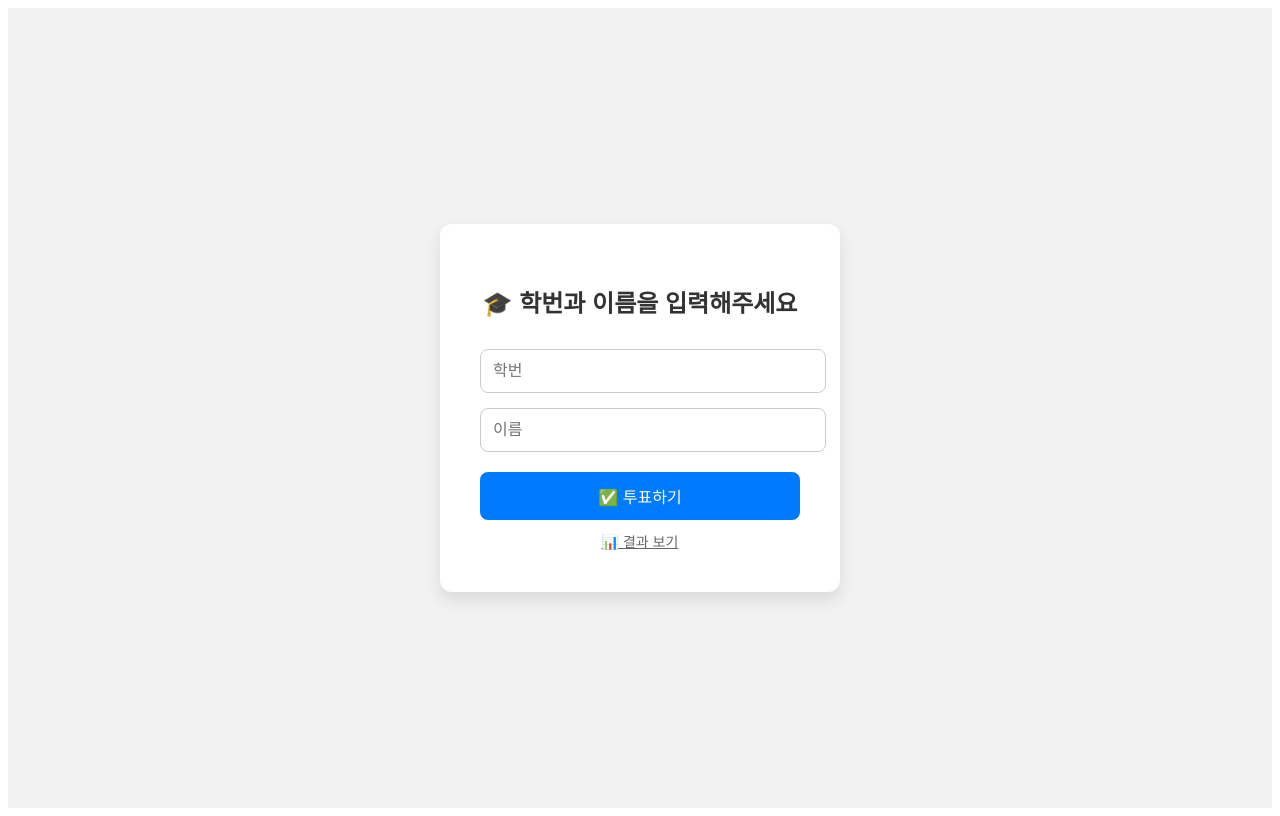
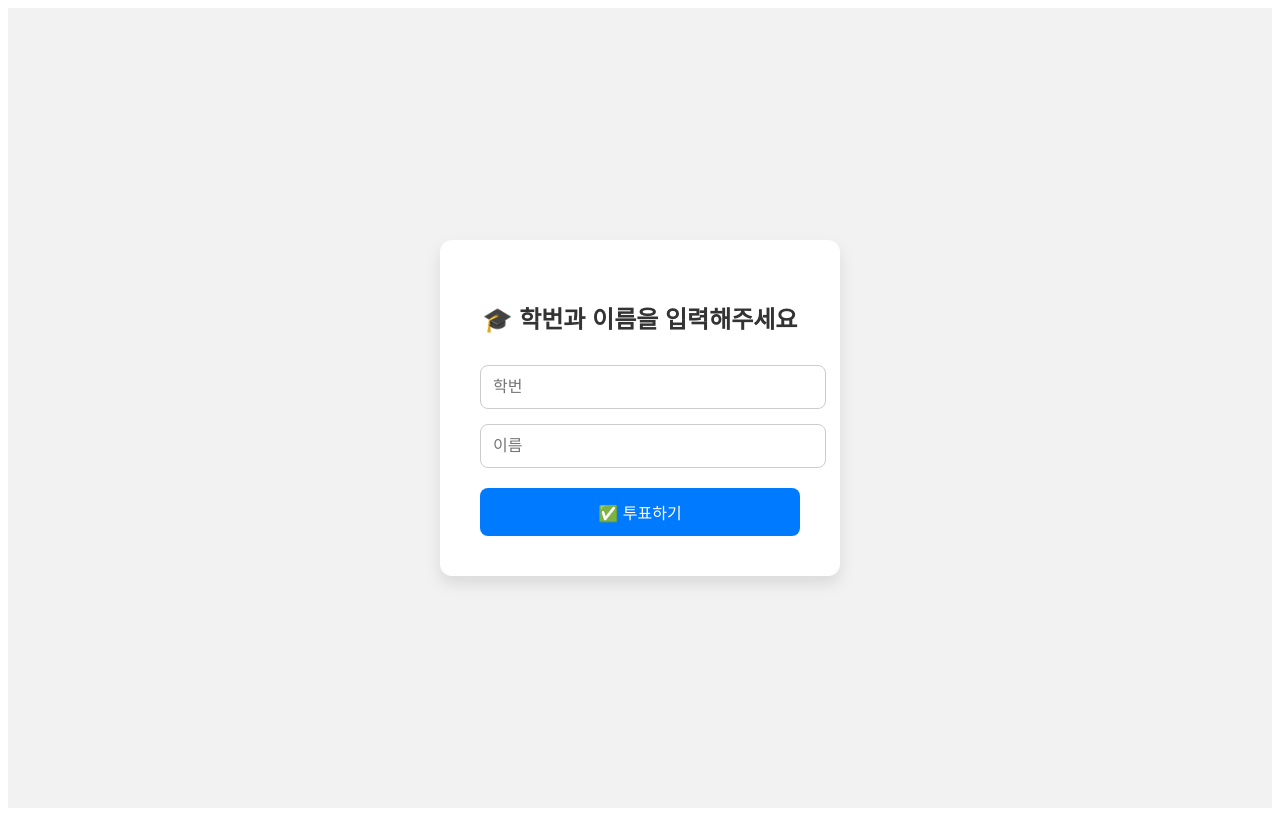
Before and after one commit to sozerong/VoteApp, a React (Create React App) app in the folder voteapp/: page / in a window 1280 px wide. Built offline with nearby package versions, Linux system fonts and the light colour scheme; no server answers.

Commit message:
배포수정

```diff
--- a/voteapp/src/LoginPage.jsx
+++ b/voteapp/src/LoginPage.jsx
@@ -3,7 +3,7 @@ import axios from "axios";
 
 const BACKEND_URL = process.env.REACT_APP_BACKEND_URL;
 
-function LoginPage({ onSuccess, onShowResults }) {
+function LoginPage({ onSuccess }) {
   const [studentId, setStudentId] = useState("");
   const [name, setName] = useState("");
   const [error, setError] = useState("");
@@ -104,25 +104,9 @@ function LoginPage({ onSuccess, onShowResults }) {
             border: "none",
             borderRadius: "8px",
             cursor: "pointer",
-            marginBottom: "10px",
           }}
         >
           {loading ? "확인 중..." : "✅ 투표하기"}
-        </button>
-
-        {/* 선택: 관리자 결과 확인 버튼 */}
-        <button
-          onClick={onShowResults}
-          style={{
-            background: "transparent",
-            color: "#666",
-            fontSize: "14px",
-            textDecoration: "underline",
-            cursor: "pointer",
-            border: "none",
-          }}
-        >
-          📊 결과 보기
         </button>
 
         {error && <div style={{ color: "red", marginTop: "10px" }}>{error}</div>}
```
